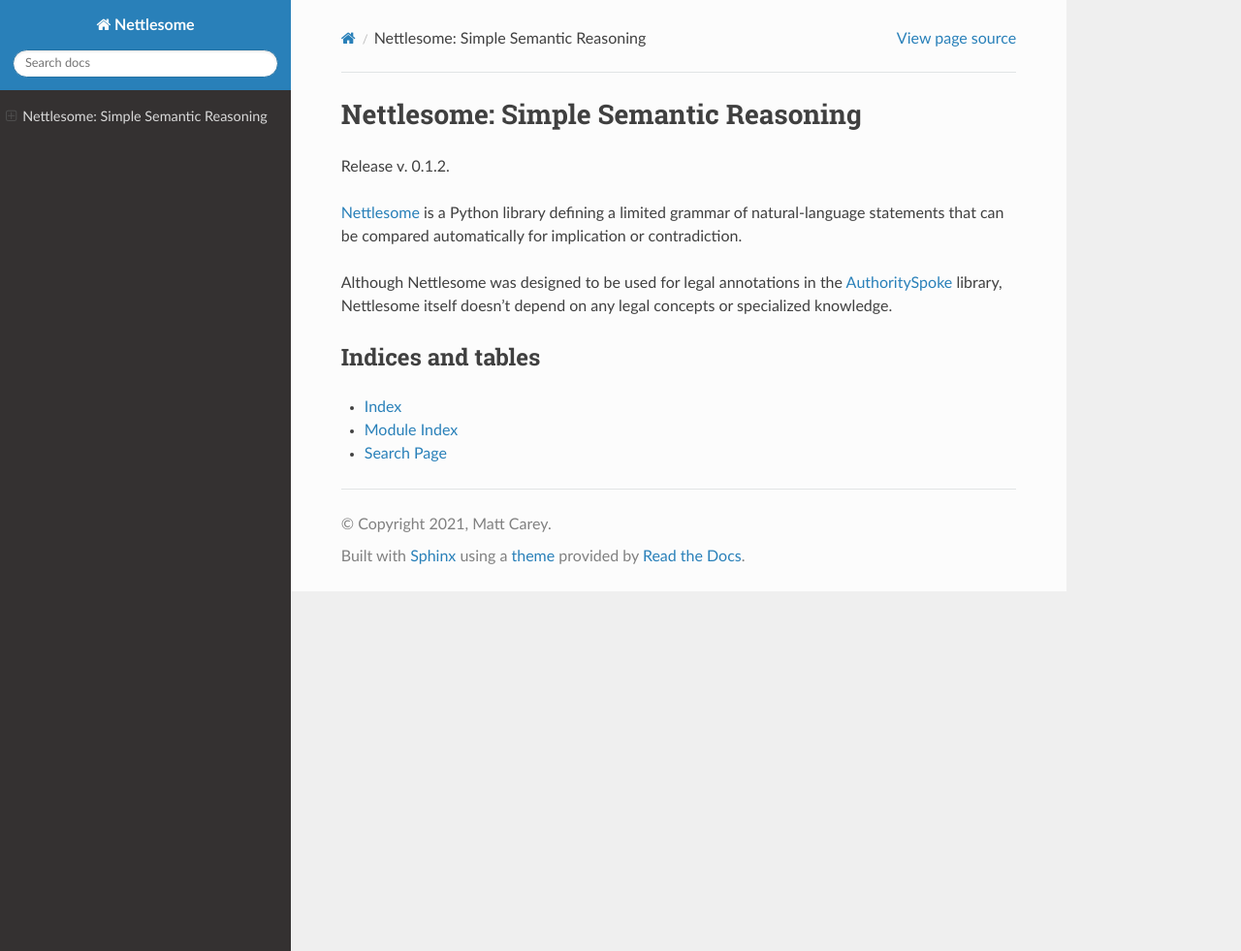
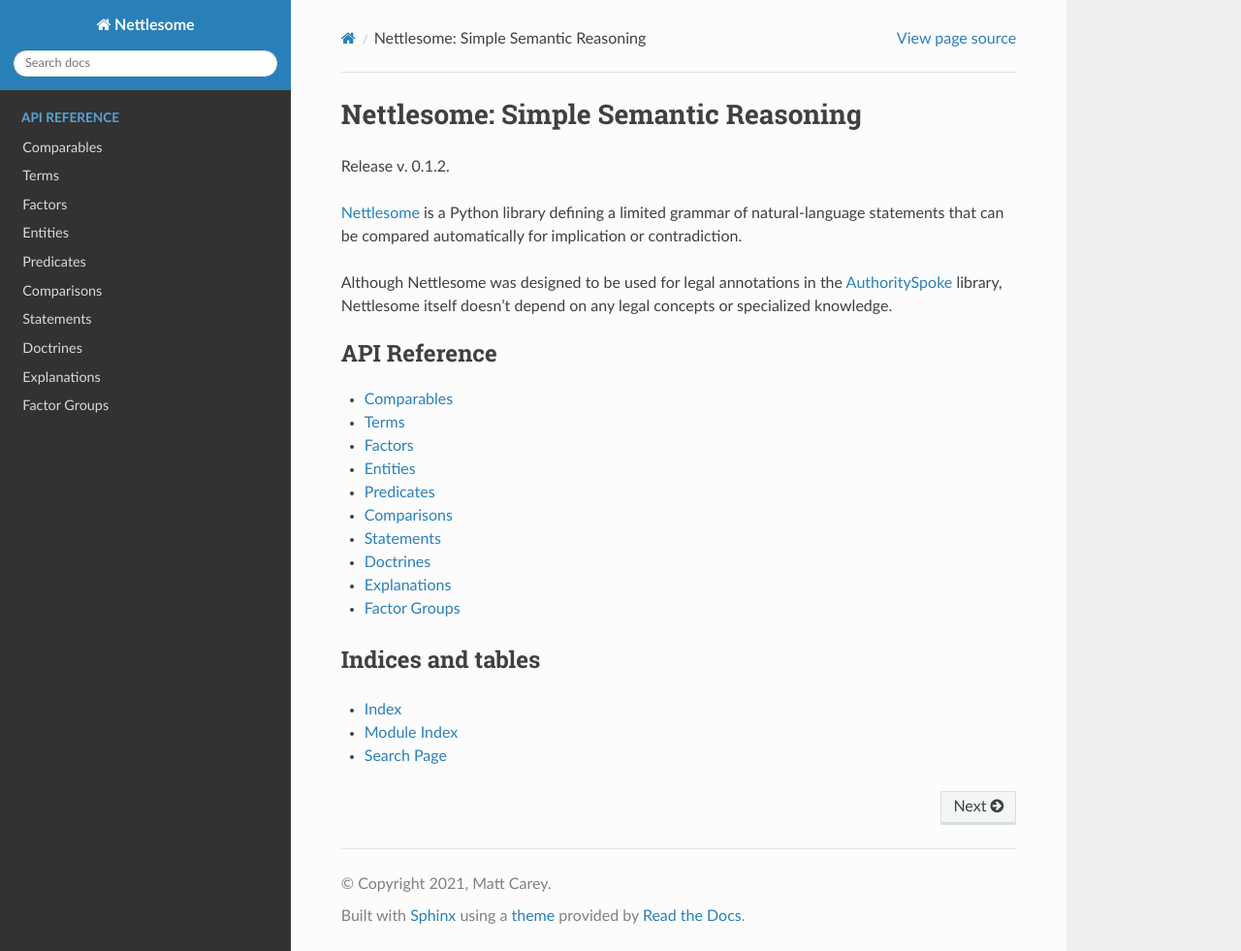
Before and after one commit to mscarey/nettlesome, a Sphinx documentation site: the page built from docs/index.rst, in a window 1280 px wide and 981 px high. Shown: the whole window at 97% size. Built offline with Sphinx 7.4.7 and the Read the Docs theme 2.0.0, drawn with Linux system fonts in a browser that asks for light colours.

```diff
--- /dev/null
+++ b/docs/api/comparable.rst
@@ -0,0 +1,7 @@
+==============
+Comparables
+==============
+
+.. autoclass:: nettlesome.comparable.Comparable
+    :members:
+    :special-members:
--- /dev/null
+++ b/docs/api/explanations.rst
@@ -0,0 +1,7 @@
+==============
+Explanations
+==============
+
+.. autoclass:: nettlesome.explanations.Explanation
+    :members:
+    :special-members:
--- /dev/null
+++ b/docs/api/factors.rst
@@ -0,0 +1,10 @@
+================
+Factors
+================
+
+.. inheritance-diagram:: nettlesome.factors.Factor
+    :top-classes: authorityspoke.comparisons.Comparable
+    :parts: 1
+
+.. autoclass:: nettlesome.factors.Factor
+    :members:
--- /dev/null
+++ b/docs/api/predicates.rst
@@ -0,0 +1,6 @@
+================
+Predicates
+================
+
+.. autoclass:: nettlesome.predicates.Predicate
+    :members:
--- a/docs/index.rst
+++ b/docs/index.rst
@@ -20,6 +20,21 @@ Nettlesome itself doesn't depend on any legal concepts or specialized knowledge.
    :maxdepth: 2
    :caption: Contents:
 
+.. toctree::
+    :maxdepth: 1
+    :caption: API Reference
+
+    api/comparable.rst
+    api/terms.rst
+    api/factors.rst
+    api/entities.rst
+    api/predicates.rst
+    api/quantities.rst
+    api/statements.rst
+    api/doctrines.rst
+    api/explanations.rst
+    api/groups.rst
+
 
 Indices and tables
 ==================
```
Also changed, not shown: changelog.md (+4 -0 lines), docs/api/doctrines.rst (added, +11 -0 lines), docs/api/entities.rst (added, +10 -0 lines), docs/api/groups.rst (added, +17 -0 lines), docs/api/quantities.rst (added, +30 -0 lines), docs/api/statements.rst (added, +11 -0 lines), docs/api/terms.rst (added, +10 -0 lines), 3 other files.
